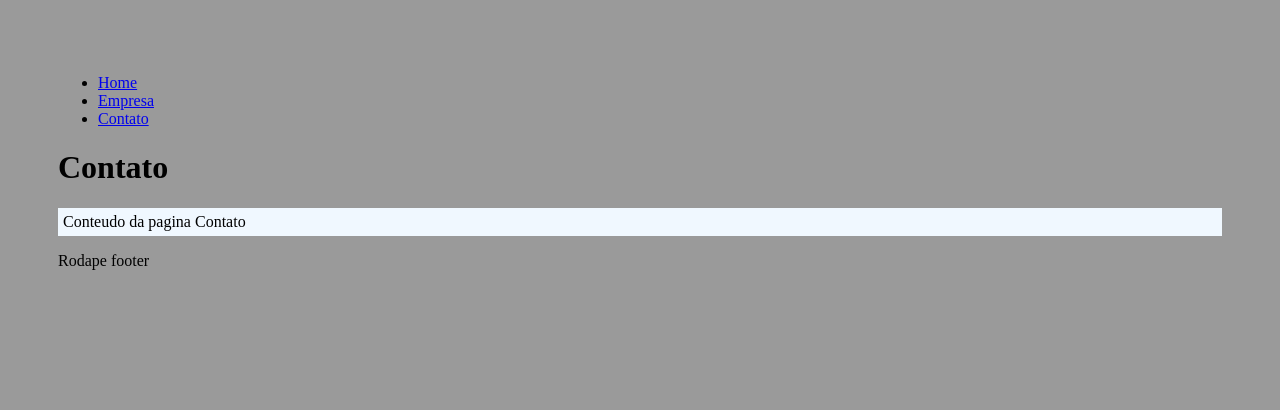
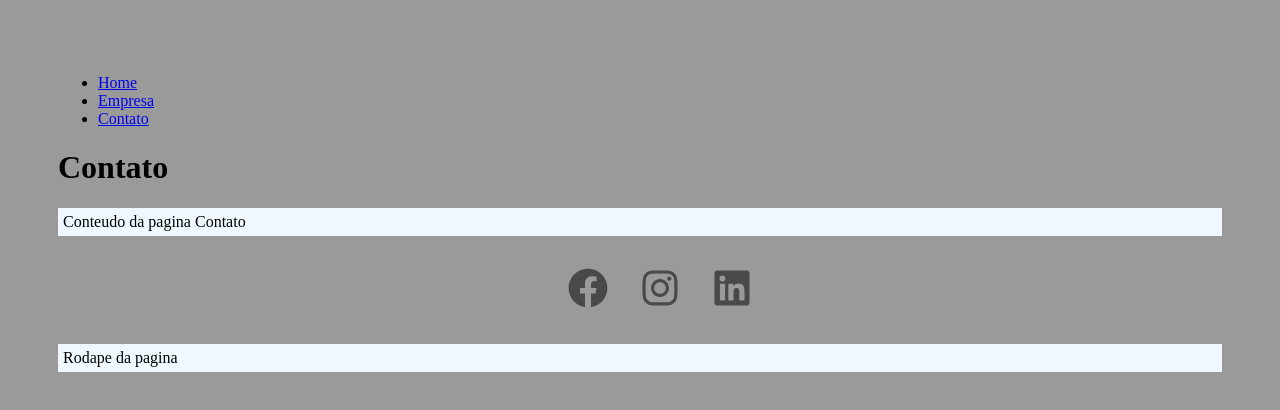
Before and after one commit to LuizMosciaro/curso-react, a React (Create React App) app: page /contato in a window 1280 px wide. Shown: the top 410 px of the page. Built offline with nearby package versions, Linux system fonts and the light colour scheme.

Commit message:
React Icons

```diff
--- a/package.json
+++ b/package.json
@@ -8,6 +8,7 @@
     "@testing-library/user-event": "^13.5.0",
     "react": "^18.2.0",
     "react-dom": "^18.2.0",
+    "react-icons": "^4.7.1",
     "react-router-dom": "^6.4.4",
     "react-scripts": "5.0.1",
     "web-vitals": "^2.1.4"
--- a/src/components/Footer.js
+++ b/src/components/Footer.js
@@ -1,4 +1,16 @@
+import {FaFacebook, FaInstagram, FaLinkedin} from 'react-icons/fa'
+import styles from './pages/layout/Footer.module.css'
+
 function Footer(){
-    return <footer>Rodape footer</footer>
+    return (
+        <footer>
+            <ul className={styles.social_list}>
+                <li> <FaFacebook/></li>
+                <li> <FaInstagram/></li>
+                <li> <FaLinkedin/></li>
+            </ul>
+            <p>Rodape da pagina</p>
+        </footer>
+    )
 }
 export default Footer
--- /dev/null
+++ b/src/components/pages/layout/Footer.module.css
@@ -0,0 +1,16 @@
+.social_list {
+    display: flex;
+    justify-content: center;
+    align-items: center;
+    list-style: none;
+}
+
+.social_list li {
+    margin: 1em;
+}
+
+.social_list svg {
+    font-size: 2.5em;
+    cursor: pointer;
+    color: rgb(73, 73, 73);
+}
```
Also changed, not shown: 1 other file (tests, documents, lock files or other folders).
